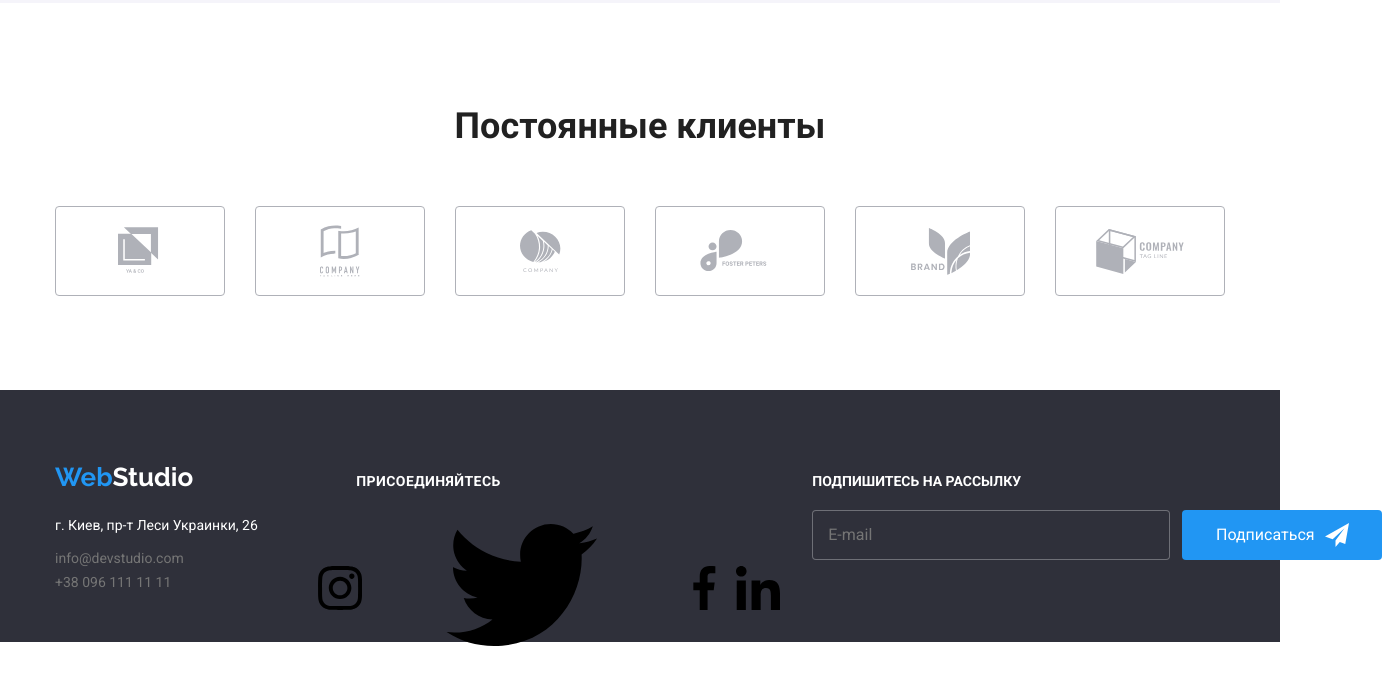
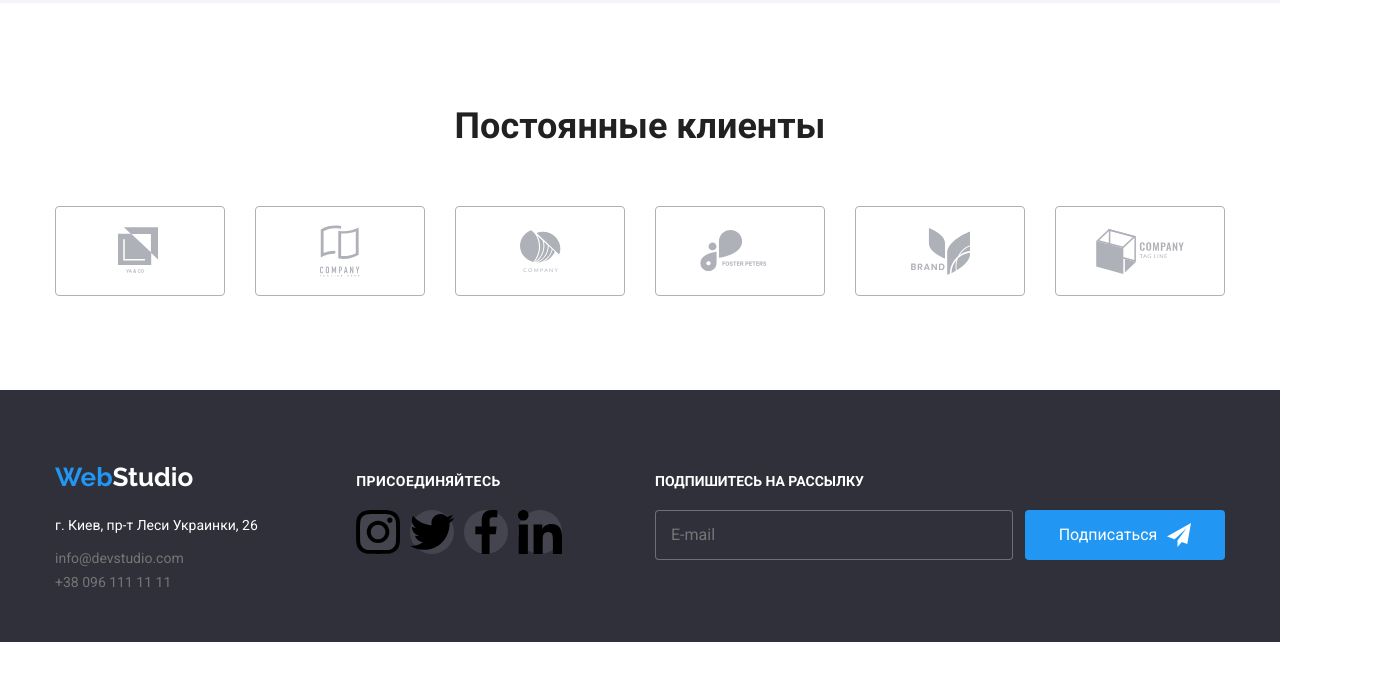
Before and after one commit to Iryna-Bu/goit-markup-hw-07, a plain HTML site: page index.html in a window 1280 px wide. Shown: the part 2495-3190 px from the top of the page, 1382 px wide, since content can reach past the window. After the commit the page ends 3137 px from the top, so only its background shows below. Drawn offline with nearby package versions, Linux system fonts and the light colour scheme.

Commit message:
footer social links

```diff
--- a/index.html
+++ b/index.html
@@ -354,36 +354,36 @@
                 </div>
                 <div class="join-us">
                     <h3 class="join-us__title">Присоединяйтесь</h3>
-                    <ul class="social-links__list">
-                        <li class="social-links__item">
-                            <a class="social-links__link" href="">
-                                <svg class="social-links__footer-icon">
-                                <use href="./img/symbol-defs.svg#instagram"></use>
+                    <ul class="social-networks__list">
+                        <li class="social-networks__item">
+                            <a class="social-networks__link" href="">
+                                <svg class="social-networks__icon">
+                                    <use href="./img/symbol-defs.svg#instagram"></use>
                                 </svg>
                             </a>
                         </li>
-                        <li class="social-links__item">
-                            <a class="social-links__ink" href="">
-                                <svg class="social-links__footer-icon">
-                                <use href="./img/symbol-defs.svg#twitter"></use>
+                        <li class="social-networks__item">
+                            <a class="social-networks__link" href="">
+                                <svg class="social-networks__icon">
+                                    <use href="./img/symbol-defs.svg#twitter"></use>
                                 </svg>
                             </a>
                         </li>
-                        <li class="social-links__item">
-                            <a class="social-links__link" href="">
-                                <svg class="social-links__footer-icon">
-                                <use href="./img/symbol-defs.svg#facebook"></use>
+                        <li class="social-networks__item">
+                            <a class="social-networks__link" href="">
+                                <svg class="social-networks__icon">
+                                    <use href="./img/symbol-defs.svg#facebook"></use>
                                 </svg>
                             </a>
                         </li>
-                        <li class="social-links__item">
-                            <a class="social-links__link" href="">
-                                <svg class="social-links__footer-icon">
-                                <use href="./img/symbol-defs.svg#linkedin"></use>
+                        <li class="social-networks__item">
+                            <a class="social-networks__link" href="">
+                                <svg class="social-networks__icon">
+                                    <use href="./img/symbol-defs.svg#linkedin"></use>
                                 </svg>
                             </a>
                         </li>
-                     </ul>
+                    </ul>
                 </div>
 
                 <div class="signup">
--- a/sass/components/_footer.scss
+++ b/sass/components/_footer.scss
@@ -36,25 +36,13 @@
     color: var(--primary-white-color);
 }
 
-.social-links__list {
+.social-networks__list {
     display: flex;
-    justify-content: center;
-    margin: 16px 32px 30px;
+    align-items: baseline;
+    margin-left: 70px;
+    /*background-color: tomato;*/
 }
-
-.social-links__link {
-    display: flex;
-    justify-content: center;
-    align-items: center;
-    background-position: center;
-    background-size: contain;
-    width: 44px;
-    height: 44px;
-    border-radius: 50px;
-    background-color: transparent;
-}
-
-.social-links__item {
+.social-networks__item {
     display: flex;
     justify-content: center;
     align-items: center;
@@ -65,22 +53,34 @@
     margin-right: 0;
 }
 
-&:focus svg,
-&:hover svg,
-&:focus > .social-links__link,
-&:hover > .social-links__link {
-    fill: var(--primary-white-color);
+.social-networks__link {
+    display: flex;
+    justify-content: center;
+    align-items: center;
+    background-position: center;
+    background-size: contain;
+    width: 44px;
+    height: 44px;
+    border-radius: 50px;
+    background-color: rgba(255, 255, 255, 0.1);
+}
+
+&:hover,
+&:focus {
     background-color: var(--accent-color);
 }
 
-.social-links__footer-icon {
+.social-networks__icon {
     display: flex;
     justify-content: center;
     align-items: center;
-    border: none;
+    background-position: center;
     width: 20px;
-    height: 20px;
-    background-position: center;
+    height:20px;
+    fill: var(--primary-white-color);
+}
+.social-networks__icon svg:hover,
+.social-networks__icon svg:focus {
     fill: var(--primary-white-color);
 }
 
```
